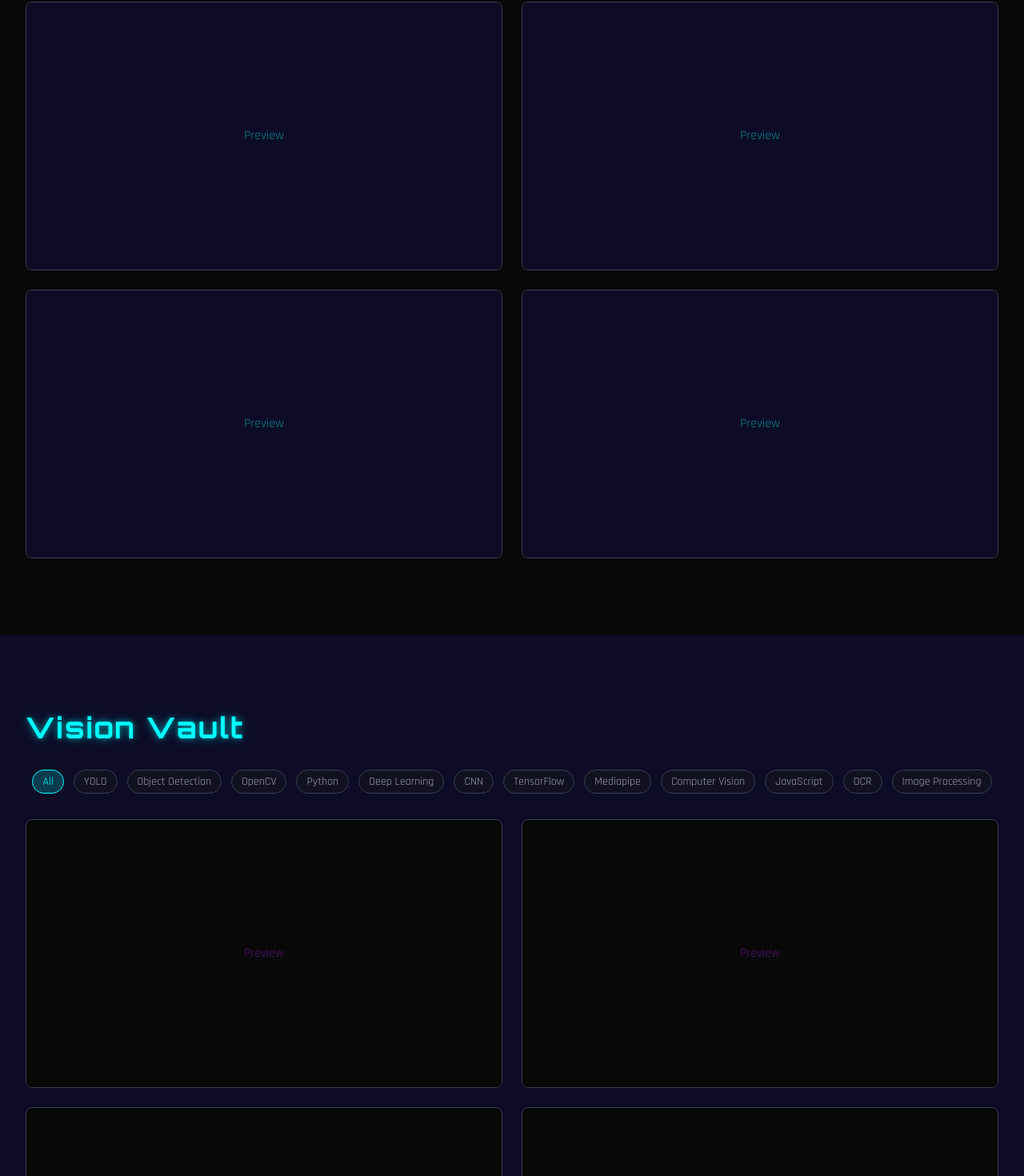
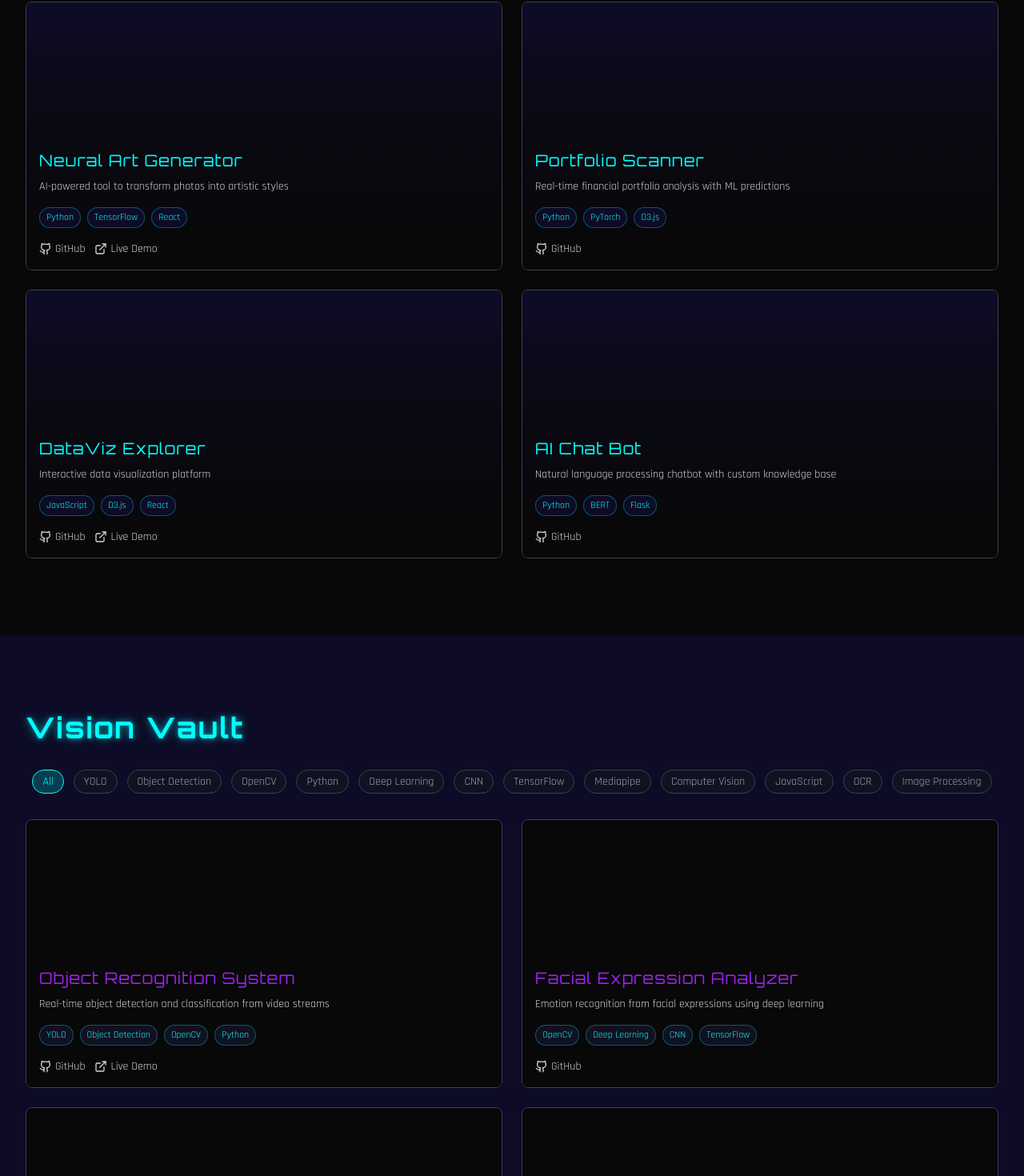
Before and after one commit to Suyashh-s/suyashrep, a React (Vite) app: page / in a window 1280 px wide. Shown: the part 1394-2864 px from the top of the page at 80% size. Built offline with nearby package versions, Linux system fonts and the light colour scheme.

Commit message:
Refactor: Improve project card hover effect
- Show project card information by default.
- Implement a seamless video transition on hover.

```diff
--- a/src/components/Projects.tsx
+++ b/src/components/Projects.tsx
@@ -55,28 +55,29 @@ const Projects: React.FC = () => {
             onMouseEnter={() => setHoveredProject(project.id)}
             onMouseLeave={() => setHoveredProject(null)}
           >
-            {/* Video (placeholder for now) */}
-            <div className="aspect-video bg-cyber-darkBlue overflow-hidden">
-              {hoveredProject === project.id ? (
+            {/* Video or preview based on hover state */}
+            <div className="aspect-video bg-cyber-darkBlue overflow-hidden relative">
+              {/* Always have the video element, but control visibility */}
               <video
-                  className="w-full h-full object-cover"
+                className={`w-full h-full object-cover transition-opacity duration-300 ${
+                  hoveredProject === project.id ? 'opacity-100' : 'opacity-0'
+                }`}
                 autoPlay
                 muted
                 loop
                 playsInline
+                src={project.video}
               >
                 <source src={project.video} type="video/mp4" />
                 Your browser does not support the video tag.
               </video>
-              ) : (
-                <div className="w-full h-full flex items-center justify-center">
-                  <div className="text-neon-cyan opacity-50">Preview</div>
-                </div>
-              )}
-            </div>
 
-            {/* Overlay content */}
-            <div className="absolute inset-0 bg-gradient-to-t from-cyber-black via-cyber-black/70 to-transparent opacity-0 group-hover:opacity-100 transition-opacity duration-300 flex flex-col justify-end p-4">
+              {/* Static preview when not hovered */}
+              <div className={`absolute inset-0 w-full h-full transition-opacity duration-300 ${
+                hoveredProject === project.id ? 'opacity-0' : 'opacity-100'
+              }`}>
+                {/* Project info shown by default */}
+                <div className="absolute inset-0 bg-gradient-to-t from-cyber-black via-cyber-black/70 to-transparent flex flex-col justify-end p-4">
                   <h3 className="font-orbitron text-xl text-neon-cyan mb-2">{project.title}</h3>
                   <p className="text-gray-300 text-sm mb-4">{project.description}</p>
 
@@ -118,6 +119,8 @@ const Projects: React.FC = () => {
                   </div>
                 </div>
               </div>
+            </div>
+          </div>
         ))}
       </div>
     </section>
--- a/src/components/VisionVault.tsx
+++ b/src/components/VisionVault.tsx
@@ -93,28 +93,29 @@ const VisionVault: React.FC = () => {
               onMouseEnter={() => setHoveredProject(project.id)}
               onMouseLeave={() => setHoveredProject(null)}
             >
-              {/* Video (placeholder for now) */}
-              <div className="aspect-video bg-cyber-black overflow-hidden">
-                {hoveredProject === project.id ? (
+              {/* Video container */}
+              <div className="aspect-video bg-cyber-black overflow-hidden relative">
+                {/* Always have the video element, but control visibility */}
                 <video
-                    className="w-full h-full object-cover"
+                  className={`w-full h-full object-cover transition-opacity duration-300 ${
+                    hoveredProject === project.id ? 'opacity-100' : 'opacity-0'
+                  }`}
                   autoPlay
                   muted
                   loop
                   playsInline
+                  src={project.video}
                 >
                   <source src={project.video} type="video/mp4" />
                   Your browser does not support the video tag.
                 </video>
-                ) : (
-                  <div className="w-full h-full flex items-center justify-center">
-                    <div className="text-neon-purple opacity-50">Preview</div>
-                  </div>
-                )}
-              </div>
 
-              {/* Overlay content */}
-              <div className="absolute inset-0 bg-gradient-to-t from-cyber-black via-cyber-black/70 to-transparent opacity-0 group-hover:opacity-100 transition-opacity duration-300 flex flex-col justify-end p-4">
+                {/* Static preview when not hovered */}
+                <div className={`absolute inset-0 w-full h-full transition-opacity duration-300 ${
+                  hoveredProject === project.id ? 'opacity-0' : 'opacity-100'
+                }`}>
+                  {/* Project info shown by default */}
+                  <div className="absolute inset-0 bg-gradient-to-t from-cyber-black via-cyber-black/70 to-transparent flex flex-col justify-end p-4">
                     <h3 className="font-orbitron text-xl text-neon-purple mb-2">{project.title}</h3>
                     <p className="text-gray-300 text-sm mb-4">{project.description}</p>
 
@@ -156,6 +157,8 @@ const VisionVault: React.FC = () => {
                     </div>
                   </div>
                 </div>
+              </div>
+            </div>
           ))}
         </div>
       </div>
```
Lines whose indentation alone changed are shown as unchanged.
